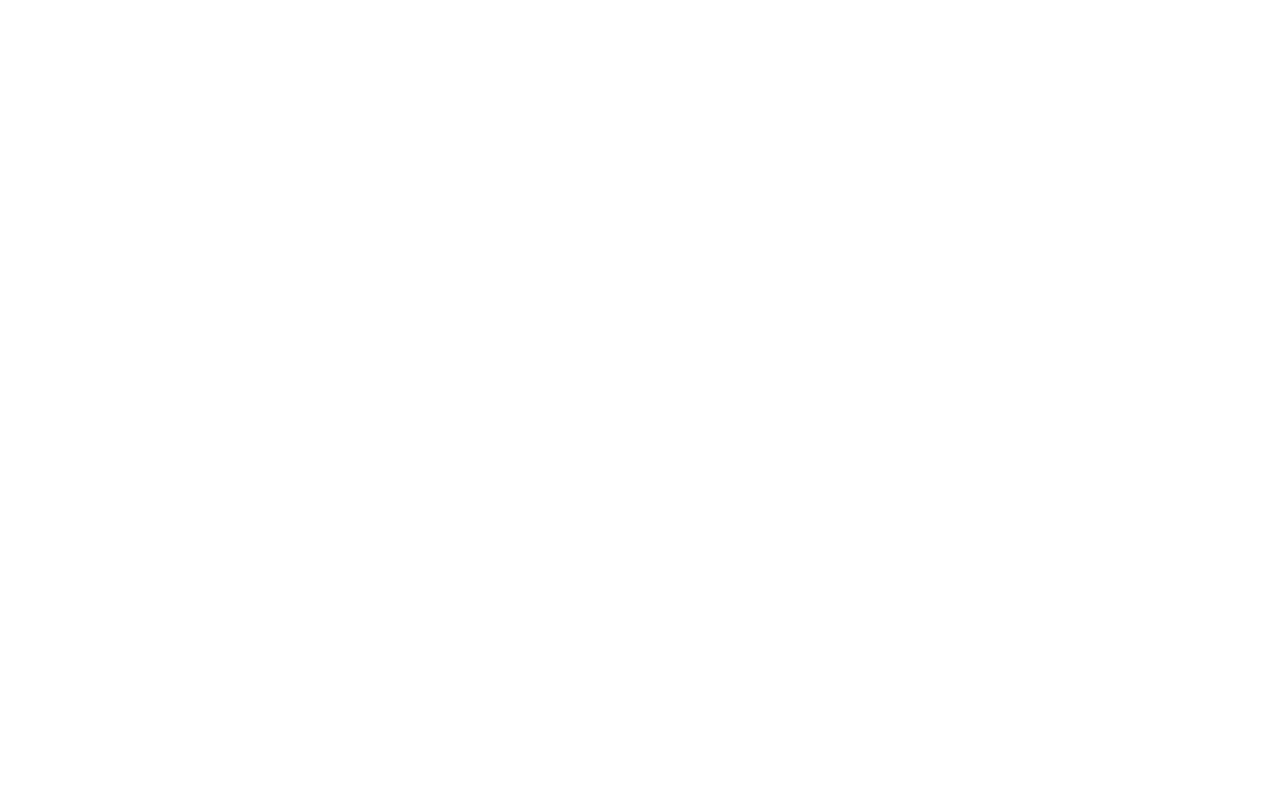
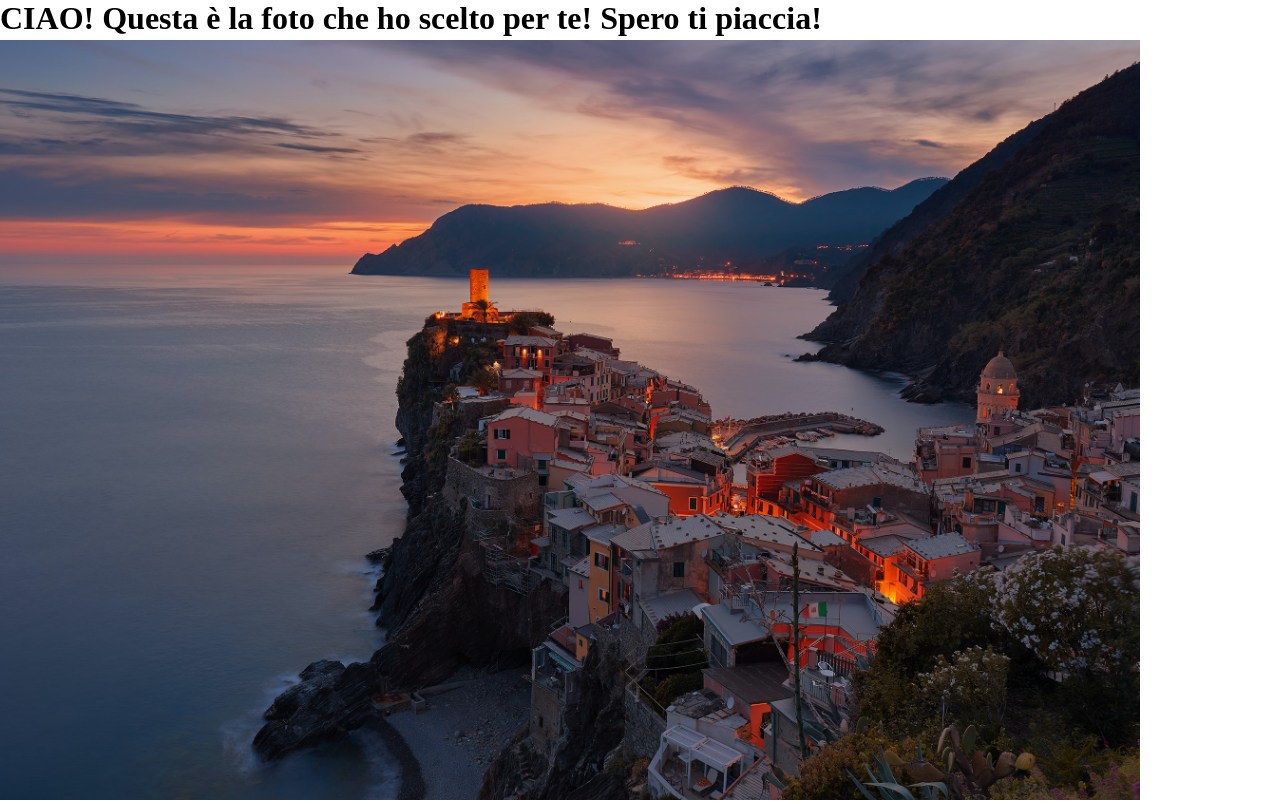
Before and after one commit to alessandro-falcone96/vue-hello, a plain HTML site: page index.html in a window 1280 px wide. Drawn offline with nearby package versions, Linux system fonts and the light colour scheme.

Commit message:
Aggiunto esercizio con bonus

```diff
--- a/css/style.css
+++ b/css/style.css
@@ -3,3 +3,10 @@
   padding: 0;
   box-sizing: border-box;
 }
+
+h1{
+  height: 5vh;
+}
+img{
+  height: 95vh;
+}
--- a/index.html
+++ b/index.html
@@ -13,9 +13,12 @@
     <!-- Css -->
     <link rel="stylesheet" href="css/style.css">
     <!-- Title -->
-    <title></title>
+    <title>Vue Hello</title>
   </head>
   <body>
-
+    <div id="container">
+      <h1>{{message}}</h1>
+      <img v-bind:src="image">
+    </div>
   </body>
 </html>
--- a/js/script.js
+++ b/js/script.js
@@ -1,5 +1,13 @@
 $(document).ready(function() {
 
-  // Inserisci il codice qui
+  var app = new Vue(
+    {
+      el: '#container',
+      data: {
+        message: 'CIAO! Questa è la foto che ho scelto per te! Spero ti piaccia!',
+        image: 'foto-1.jpg'
+      }
+    }
+  );
 
 });
```
Also changed, not shown: foto-1.jpg (added).
